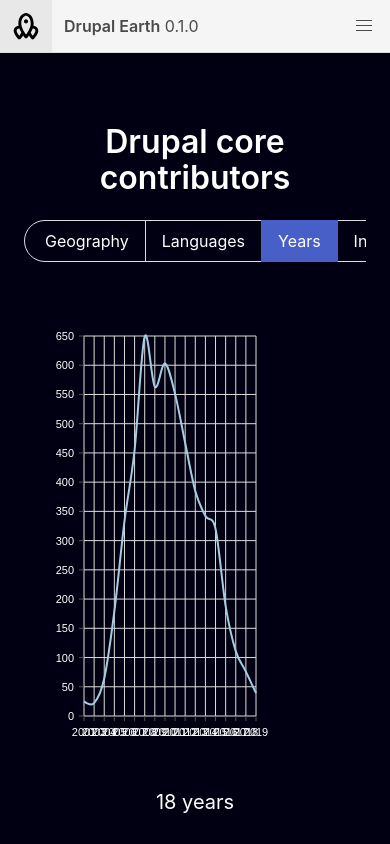
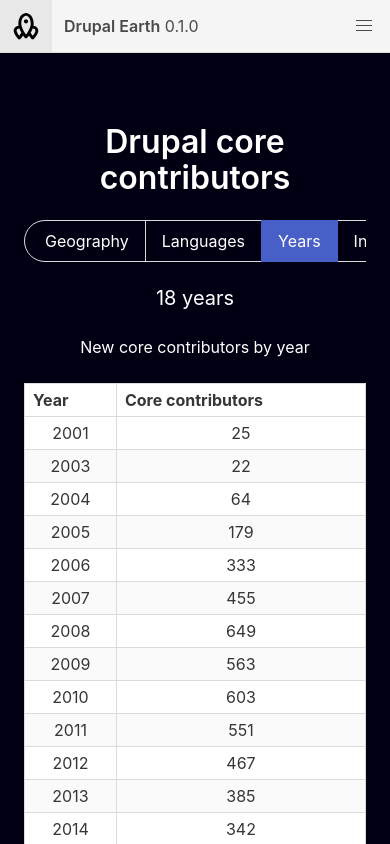
Before and after one commit to colorfield/drupal-earth, a React (Create React App) app: page /users/years in a window 390 px wide. Shown: the top 844 px of the page. Built offline with nearby package versions, Linux system fonts and the light colour scheme.

Commit message:
Do not display Line on mobile

```diff
--- a/src/components/UsersYears.js
+++ b/src/components/UsersYears.js
@@ -23,7 +23,7 @@
       ];
     return (
         <>
-            <div className="nivo-container">
+            <div className="nivo-container is-hidden-mobile">
               <NivoLine data={data} />
             </div>
             <Table
```
